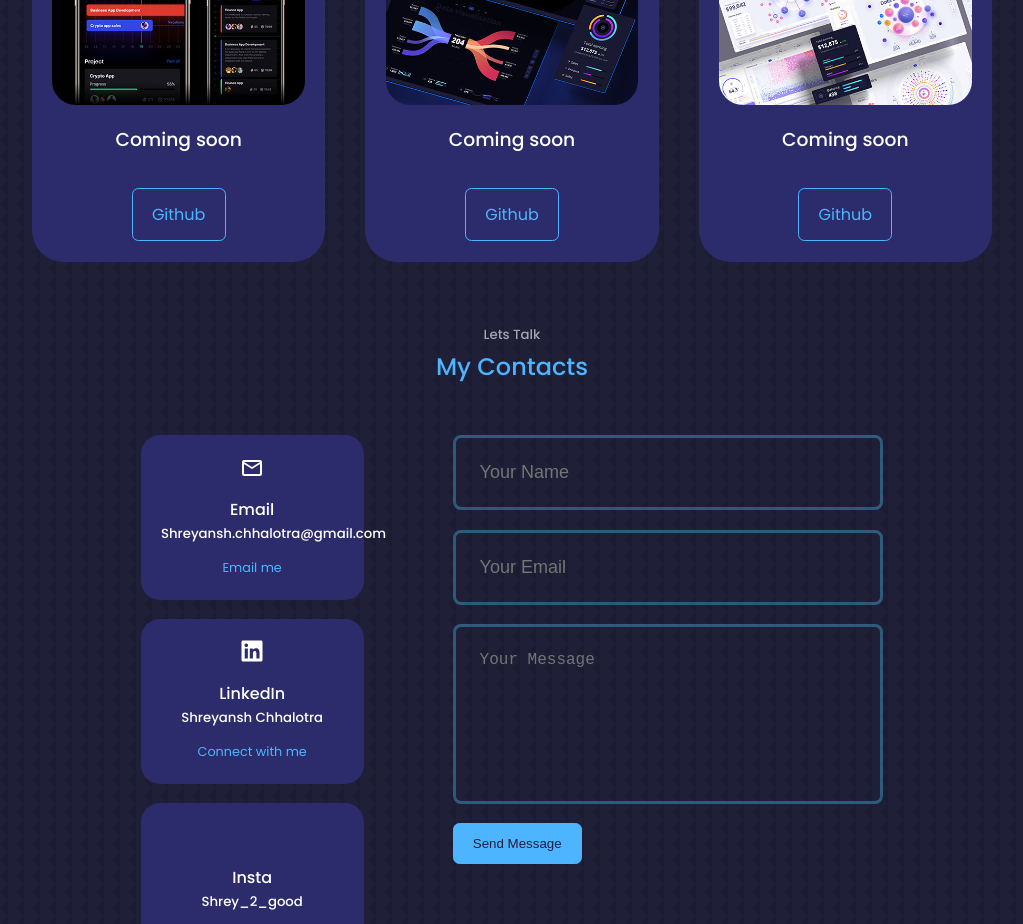
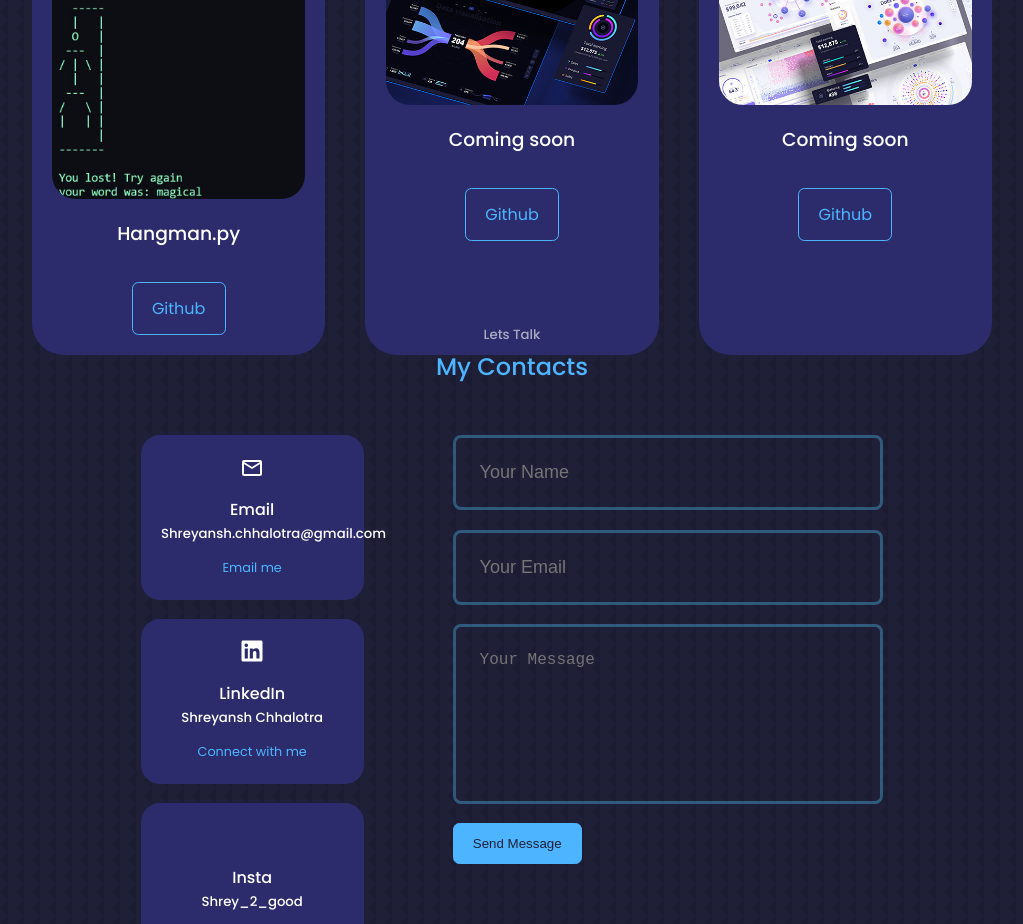
Before and after one commit to ShreyWey/personal-portfolio2.0, a React (Create React App) app: page / in a window 1280 px wide. Shown: the part 3020-3944 px from the top of the page, without its empty margins (128-1151 px from the left). Built offline with nearby package versions, Linux system fonts and the light colour scheme; some icons are missing.

Commit message:
portfoilio add hangman.py

```diff
--- a/src/components/portfolio/Portfolio.jsx
+++ b/src/components/portfolio/Portfolio.jsx
@@ -31,8 +31,8 @@ const data = [
     {
         id: 4,
         image: img4,
-        title: 'Coming soon',
-        github: '/'
+        title: 'Hangman.py',
+        github: 'https://github.com/ShreyWey/HangmanPy'
     },
     {
         id: 5,
```
Also changed, not shown: src/assets/portfolio4.jpg.
